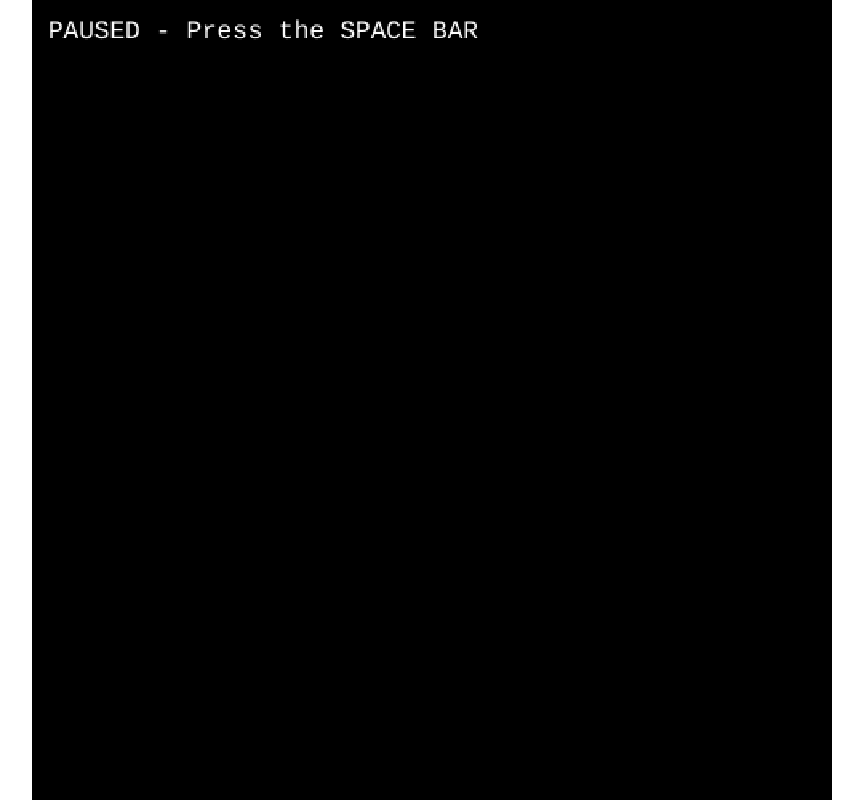
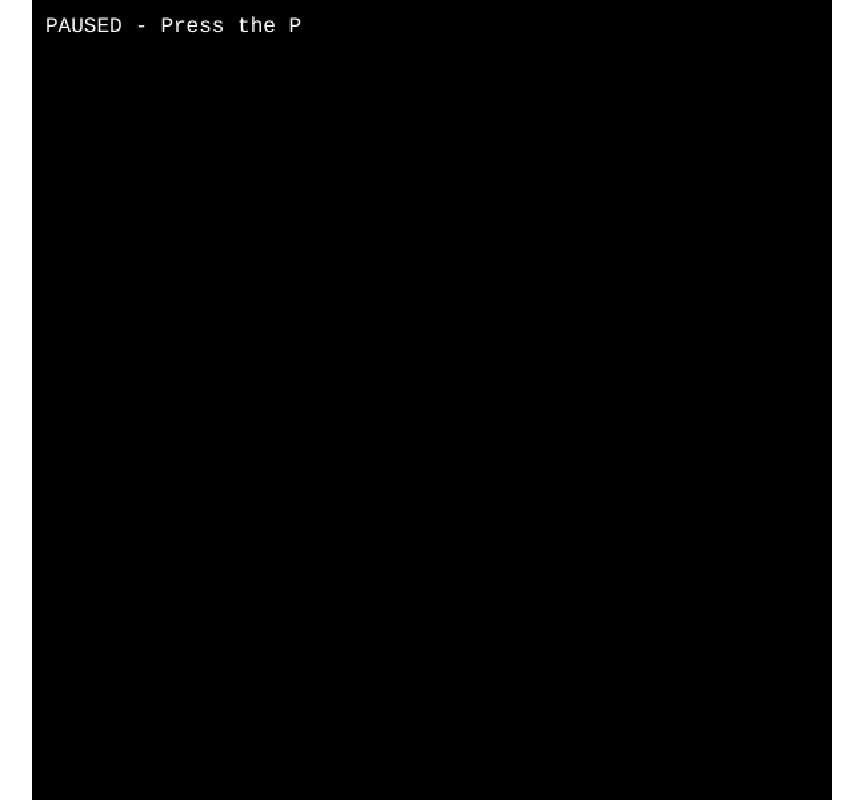
Before and after one commit to alegemaate/GameOfLifeJS, a plain HTML site: page index.html in a window 1280 px wide. Shown: the whole page, without its empty margins (208-1071 px from the left). Drawn offline with Linux system fonts and the light colour scheme.

Commit message:
Removed rightclick and change control to P instead of space bar

```diff
--- a/index.html
+++ b/index.html
@@ -11,9 +11,7 @@
 		    top: 50%;
 		    left: 50%;
 		    transform: translate(-50%, -50%);
-			}
 
-			canvas {
 		    image-rendering: optimizeSpeed;
 		    image-rendering: -moz-crisp-edges;
 		    image-rendering: -webkit-optimize-contrast;
--- a/js/GameState.js
+++ b/js/GameState.js
@@ -22,7 +22,7 @@ export default class GameState extends Phaser.Scene {
     this.cellSize = 5;
     this.tickerTime = 50;
 
-    this.pausedText = this.add.text(10, 10, 'PAUSED - Press the SPACE BAR', { font: '16px Courier', fill: '#ffffff' }).setShadow(1, 1);
+    this.pausedText = this.add.text(10, 10, 'PAUSED - Press the P', { font: '16px Courier', fill: '#ffffff' }).setShadow(1, 1);
 
     this.graphics = this.add.graphics({ lineStyle: { width: 4, color: 0xaa00aa } });
 
@@ -34,15 +34,19 @@ export default class GameState extends Phaser.Scene {
     this.l_map = Array(this.LIFE_W).fill().map(() => Array(this.LIFE_H).fill(0));
 
     this.input.keyboard.on('keydown', function (event) {
-        if (event.keyCode === Phaser.Input.Keyboard.KeyCodes.SPACE) {
+        if (event.keyCode === Phaser.Input.Keyboard.KeyCodes.P) {
           this.togglePlay();
         }
     }, this);
 
     this.input.on('pointermove', function (pointer) {
-        if(pointer.isDown){
-          this.click(pointer);
-        }
+      if(pointer.isDown){
+        this.click(pointer);
+      }
+    }, this);
+
+    this.input.on('pointerdown', function (pointer) {
+      this.click(pointer);
     }, this);
 
     this.timedEvent = this.time.delayedCall(this.tickerTime, this.ticker, [], this);
@@ -119,8 +123,8 @@ export default class GameState extends Phaser.Scene {
     this.paused = !this.paused;
 
     if (this.paused)
-      this.pausedText.text = 'PAUSED - Press SPACE BAR to play';
+      this.pausedText.text = 'PAUSED - Press P to play';
     else
-      this.pausedText.text = 'PLAYING - Press SPACE BAR to pause';
+      this.pausedText.text = 'PLAYING - Press P to pause';
   }
 }
--- a/js/Main.js
+++ b/js/Main.js
@@ -2,12 +2,12 @@ import MenuState from "./MenuState.js";
 import GameState from "./GameState.js";
 
 // Window resizing
-function resize(game) {
+function resize(width, height) {
 	var canvas = document.querySelector("canvas");
 	var windowWidth = window.innerWidth;
 	var windowHeight = window.innerHeight;
 	var windowRatio = windowWidth / windowHeight;
-	var gameRatio = game.config.width / game.config.height;
+	var gameRatio = width / height;
 
 	if(windowRatio < gameRatio) {
 	  canvas.style.width = windowWidth + "px";
@@ -20,16 +20,18 @@ function resize(game) {
 }
 
 // Create game
-window.onload = function() {
+window.addEventListener("load", function(event) {
   var game = new Phaser.Game({
 	  type: Phaser.AUTO,
-	  width: 500,
-	  height: 500,
+	  width: 600,
+	  height: 600,
 	  backgroundColor: '#000',
 	  parent: "game-container",
 	  scene: [ GameState, MenuState ]
 	});
 
-  resize(game);
-  window.addEventListener("resize", () => resize(game), false);
-}
+	document.querySelector("canvas").oncontextmenu = function (e) { e.preventDefault(); }
+
+  resize(game.config.width, game.config.height);
+  window.addEventListener("resize", () => resize(game.config.width, game.config.width), false);
+})
```
